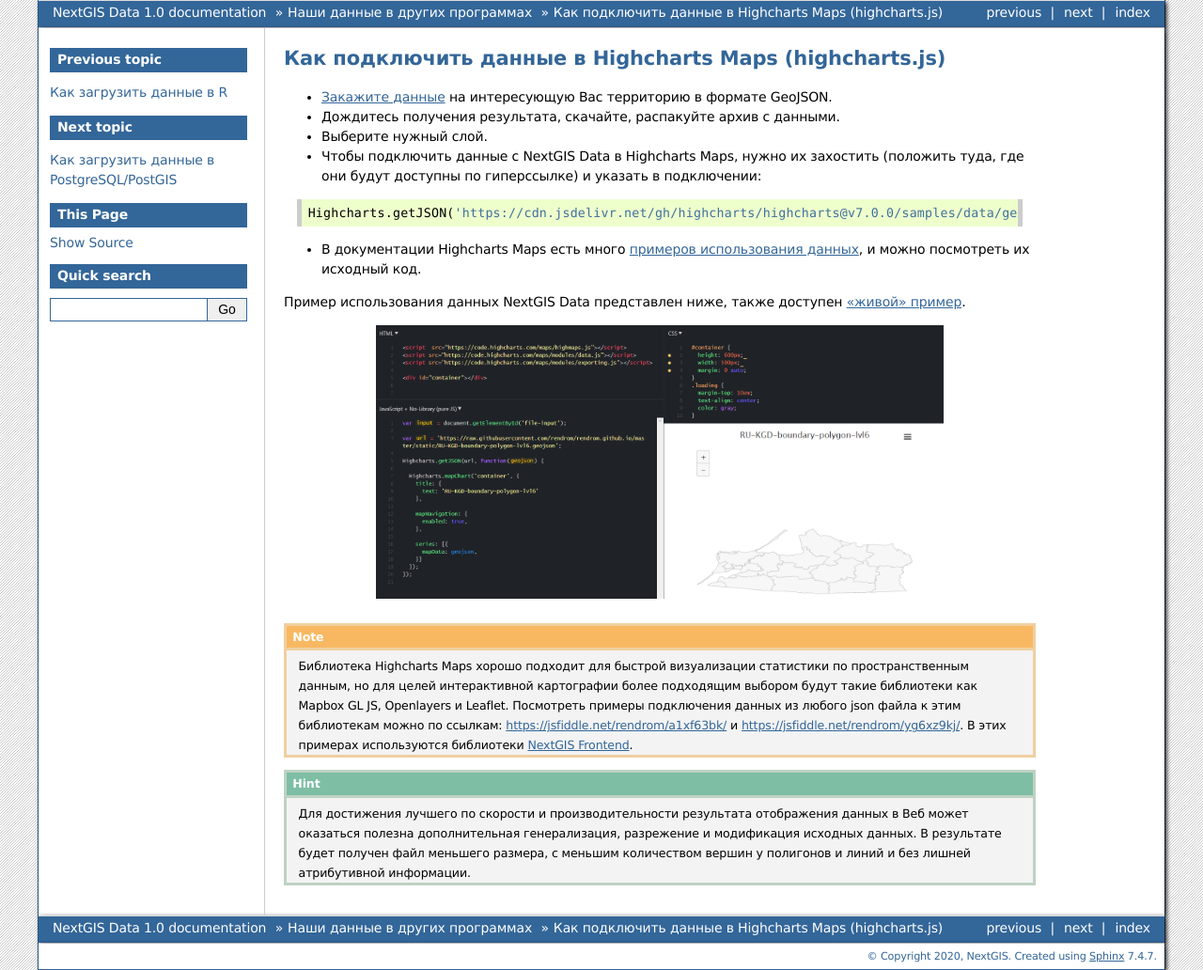
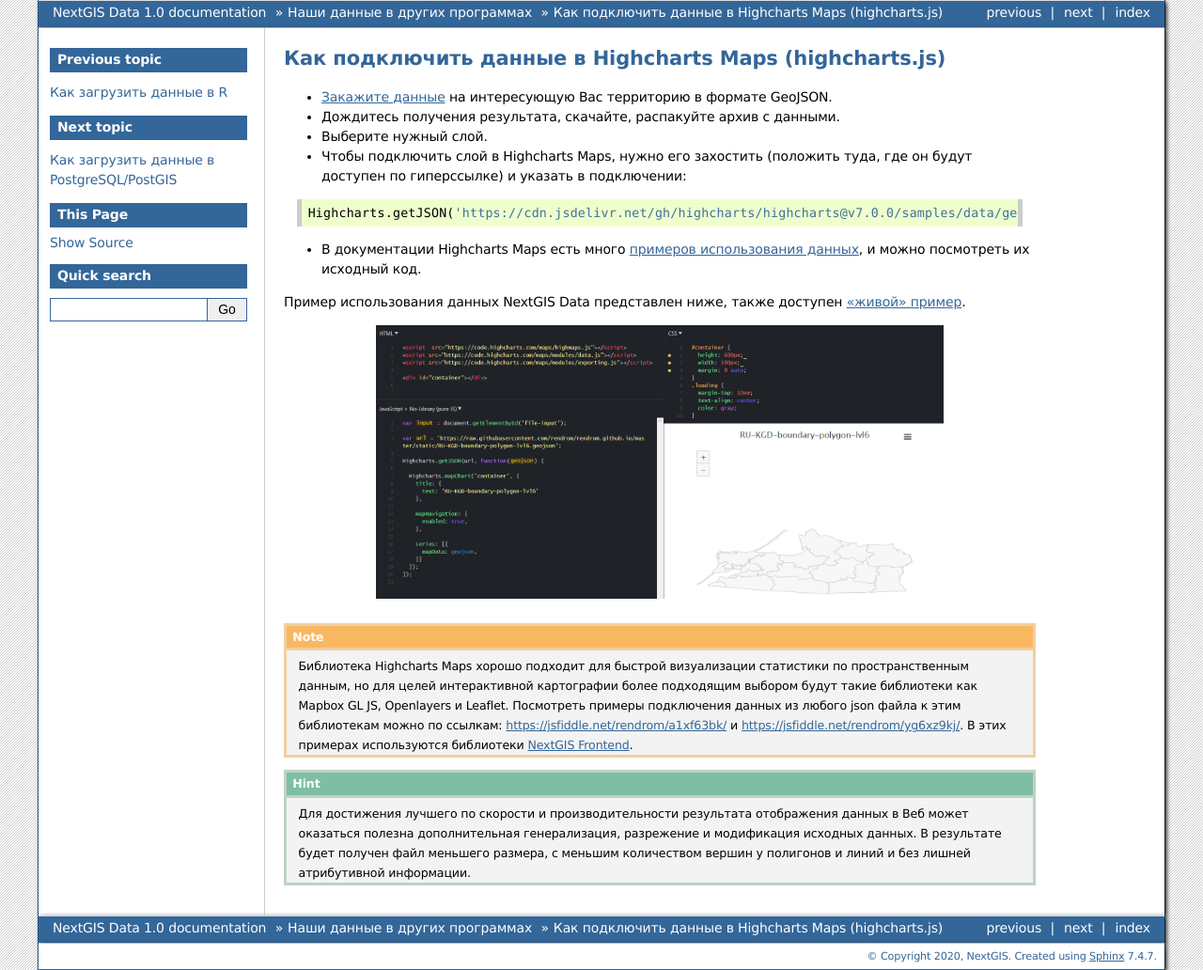
Before and after one commit to nextgis/docs_data, a Sphinx documentation site: the page built from source/highcharts.rst, in a window 1280 px wide. Shown: the whole page at 94% size. Built offline with Sphinx 7.4.7, drawn with Linux system fonts in a browser that asks for light colours; formulas are drawn with MathJax 3; pages that are not in the unit, such as notebooks, are missing from menus.

Commit message:
Update highcharts.rst

```diff
--- a/source/highcharts.rst
+++ b/source/highcharts.rst
@@ -6,7 +6,7 @@
 * `Закажите данные <https://data.nextgis.com/ru/>`_ на интересующую Вас территорию в формате GeoJSON.
 * Дождитесь получения результата, скачайте, распакуйте архив с данными.
 * Выберите нужный слой.
-* Чтобы подключить данные с NextGIS Data в Highcharts Maps, нужно их захостить (положить туда, где они будут доступны по гиперссылке) и указать в подключении:
+* Чтобы подключить слой в Highcharts Maps, нужно его захостить (положить туда, где он будут доступен по гиперссылке) и указать в подключении:
 
 .. code-block:: javascript
 
```
